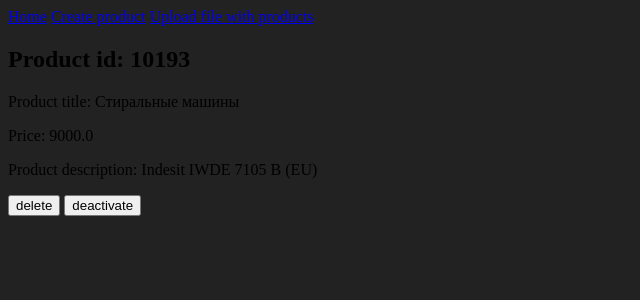
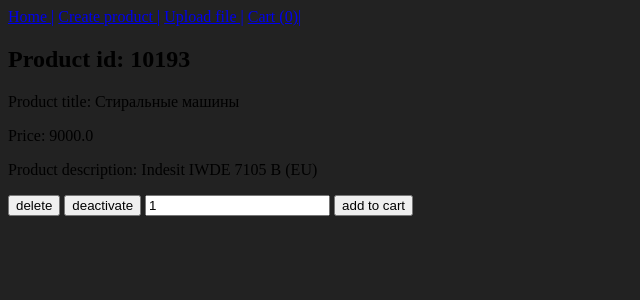
Before and after one commit to ivan-masiuk/HW14, a Django app: page /10193/ in a window 1280 px wide. Shown: the top 300 px of the page, without its empty margins (0-640 px from the left). Run offline with Django 3.2, Linux system fonts and the light colour scheme; data comes from the database, SQL or seed files in the repository; both versions use the stored data as it was after the commit.

Commit message:
Add Cart, with qty validation

```diff
--- a/app/urls.py
+++ b/app/urls.py
@@ -19,10 +19,12 @@
 from product.views import (all_products,
                            product_details,
                            create_product,
-                           add_xl_file)
+                           add_xl_file,
+                           user_cart)
 
 urlpatterns = [
     path('', all_products, name='all_products'),
+    path('cart/', user_cart, name='user_cart'),
     path('create/', create_product, name='create_product'),
     path('upload_products/', add_xl_file, name='add_xl_file'),
     path('<int:pid>/delete/', product_details, name='delete_product'),
--- a/product/templates/product/product.html
+++ b/product/templates/product/product.html
@@ -30,6 +30,10 @@
             <input type="submit" name="action" value="activate">
         {% else %} <input type="submit" name="action" value="deactivate">
         {% endif %}
+
+        <input type="number" value="1" step="1" min="1" name="qty">
+
+        <input type="submit" name="action" value="add to cart">
     </form>
 
 {% endblock %}
--- a/product/views.py
+++ b/product/views.py
@@ -40,6 +40,25 @@
         else:
             messages.add_message(request, messages.INFO, 'Not enough quantity!')
 
+    # del request.session['cart']
+
+    if request.POST and action == 'add to cart':
+
+        cart = request.session.get('cart', {})  # get cart from session
+        print('Cart: ', cart)
+
+        product = Product.objects.values().get(id=pid)  # return dict
+        print('Product: ', product)
+
+        product['added_quantity'] = int(request.POST['qty'])  # write new key, value in product dict
+        print('Product with qty: ', product)
+
+        cart[str(pid)] = product
+        print('Updated cart: ', cart)
+
+        request.session['cart'] = cart
+        print('Session: ', request.session.items())
+
     context = {
         'product': get_object_or_404(Product, id=pid),
     }
@@ -64,3 +83,40 @@
         readxl(uploaded_file.file)
         # return redirect(reverse('/'))
     return render(request, 'product/upload-products.html')
+
+
+def user_cart(request):
+    action = request.POST.get('action')
+
+    if request.POST and action == 'delete':
+        cart = request.session.get('cart', {})
+        del cart[request.POST.get('pid')]
+        request.session['cart'] = cart
+
+    if request.POST and action == '+':
+        cart = request.session.get('cart', {})
+        product = cart[request.POST.get('pid')]
+        in_storage = product['quantity']
+        wanted = product['added_quantity']
+        if in_storage > wanted:
+            wanted += 1
+            product['added_quantity'] = wanted
+            request.session['cart'] = cart
+        else:
+            pass
+
+
+    if request.POST and action == '-':
+        cart = request.session.get('cart', {})
+        product = cart[request.POST.get('pid')]
+        in_storage = product['quantity']
+        wanted = product['added_quantity']
+        if wanted == 0:
+            del cart[request.POST.get('pid')]
+            request.session['cart'] = cart
+        else:
+            wanted -= 1
+            product['added_quantity'] = wanted
+            request.session['cart'] = cart
+
+    return render(request, 'product/user-cart.html')
--- a/templates/template.html
+++ b/templates/template.html
@@ -15,9 +15,11 @@
         </ul>
     {% endif %}
 
-    <a href="/">Home</a>
-    <a href="/create/">Create product</a>
-    <a href="/upload_products/">Upload file with products</a><br>
+    <a href="/">Home |</a>
+    <a href="/create/">Create product |</a>
+    <a href="/upload_products/">Upload file |</a>
+    <a href="/cart/">Cart ({{ request.session.cart.items|length }})|</a><br>
+
     {% block content %}{% endblock %}
 
 </body>
```
Also changed, not shown: product/templates/product/user-cart.html (added, +25 -0 lines), db.sqlite3.
